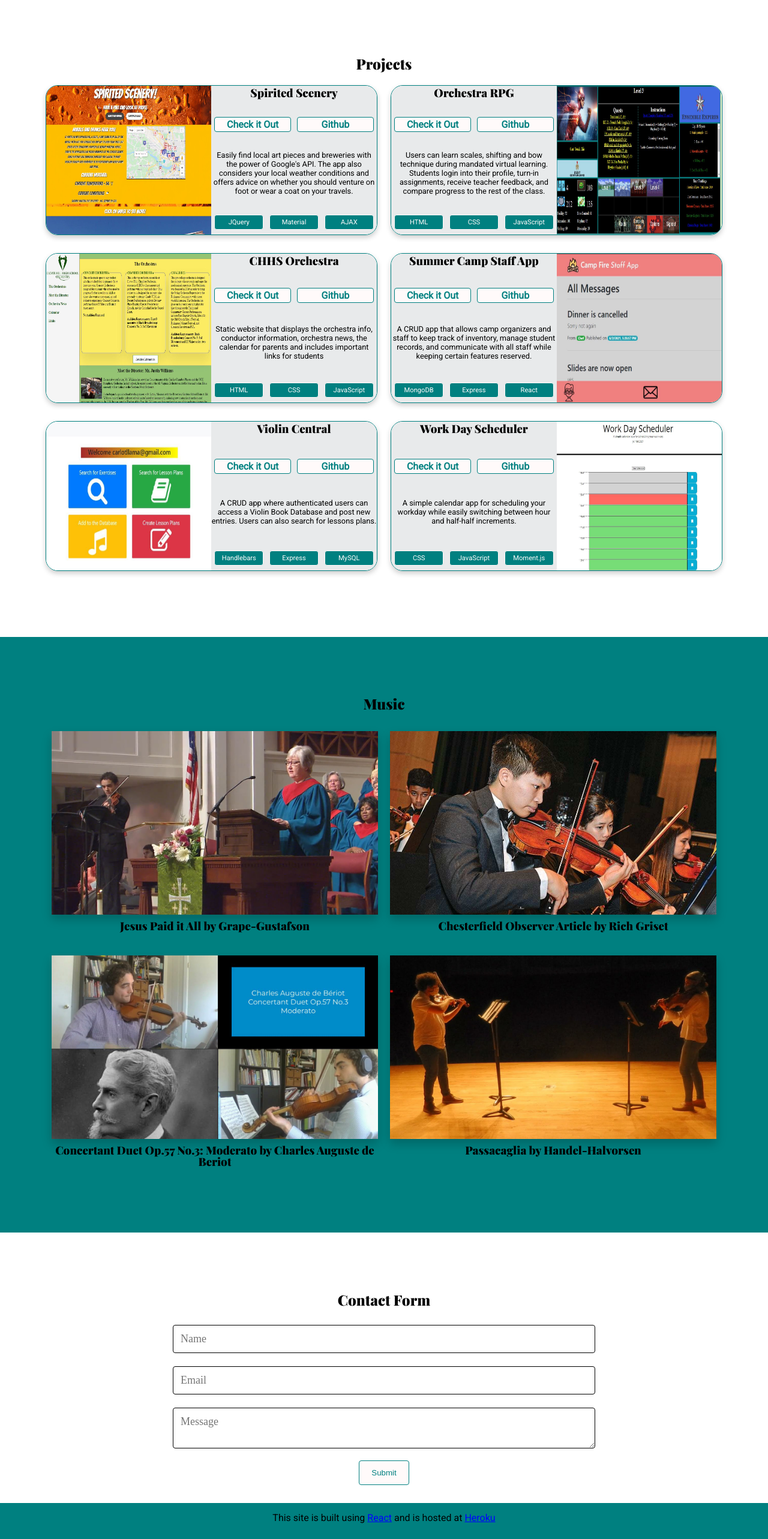
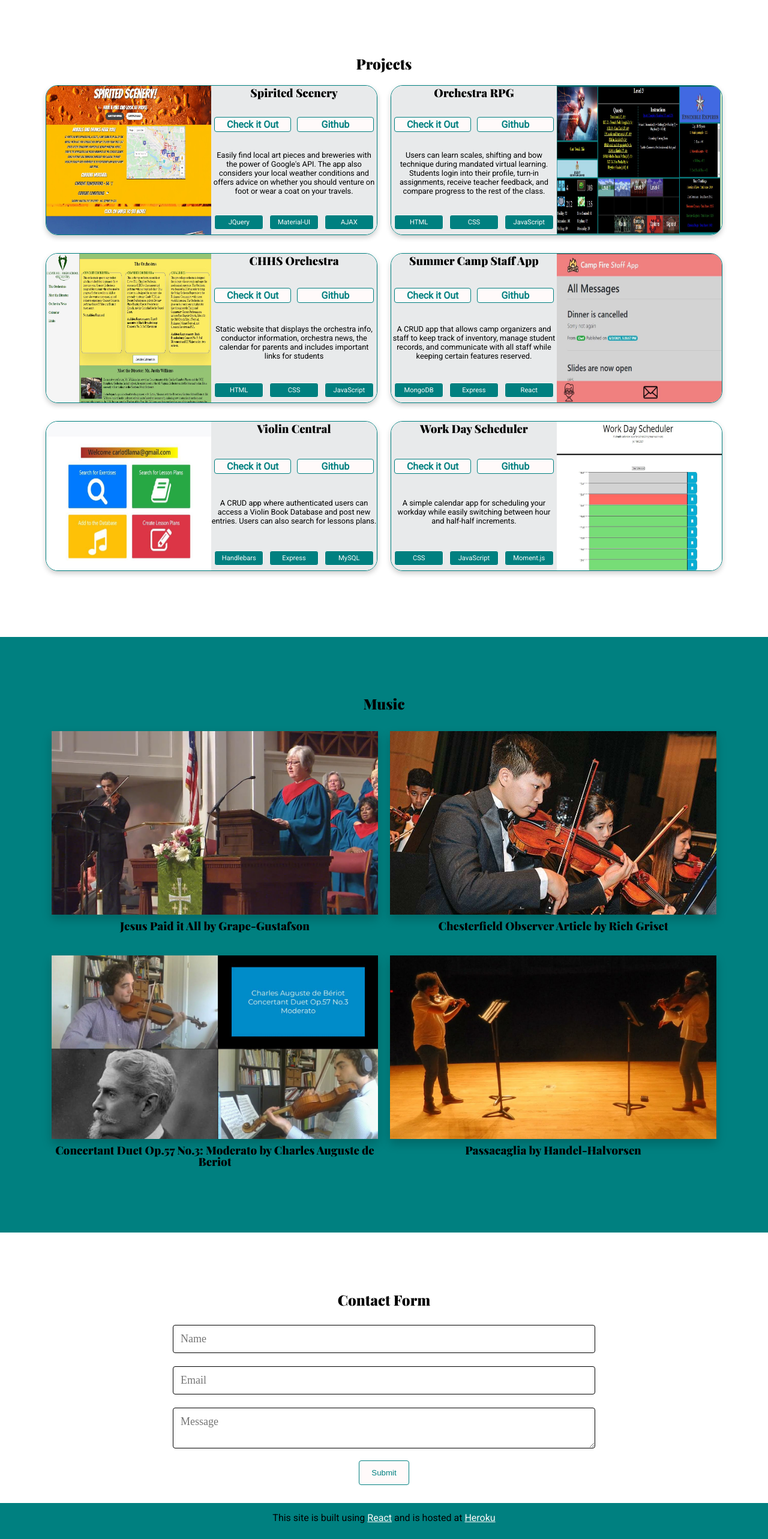
Before and after one commit to justinwilliamsrva/react-portfolio, a React (Create React App) app: page / in a window 1280 px wide. Shown: the part 1194-3760 px from the top of the page at 60% size. Built offline with nearby package versions, Linux system fonts and the light colour scheme.

Commit message:
fix: changed footer text to blue, added ui to Material ui in prokect, and fixed the contact form submit return in the footer

```diff
--- a/src/Footer.js
+++ b/src/Footer.js
@@ -4,7 +4,24 @@ import { useForm, ValidationError } from "@formspree/react";
 export default function Footer() {
   const [state, handleSubmit] = useForm("mzbydrrr");
   if (state.succeeded) {
-    console.log(state);
+    return (
+      <>
+        <section className="section-header" id="contact">
+          <p>Thank you for the message. I will back to you shortly</p>
+        </section>
+        <div className="bg-dark" id="footer">
+          This site is built using{" "}
+          <a href="https://reactjs.org/" rel="noreferrer" target="_blank">
+            React
+          </a>{" "}
+          <br className="p-break" />
+          and is hosted at{" "}
+          <a href="https://heroku.com/" rel="noreferrer" target="_blank">
+            Heroku
+          </a>
+        </div>
+      </>
+    );
   }
   return (
     <>
--- a/src/Projects/ProjectList.js
+++ b/src/Projects/ProjectList.js
@@ -8,7 +8,7 @@ const projects = [
     description:
       "Easily find local art pieces and breweries with the power of Google's API. The app also considers your local weather conditions and offers advice on whether you should venture on foot or wear a coat on your travels.",
     img: "/Spirted.JPG",
-    techs: ["JQuery", "Material", "AJAX"],
+    techs: ["JQuery", "Material-UI", "AJAX"],
     link: "https://justinwilliamsrva.github.io/Spirited-Scenery/",
     github: "https://github.com/justinwilliamsrva/Spirited-Scenery",
   },
--- a/src/styles/new.css
+++ b/src/styles/new.css
@@ -557,7 +557,7 @@ nav a:active {
 }
 
 #footer > a {
-  color: blue;
+  color: var(--secondary-text-color);
 }
 
 #content {
```
